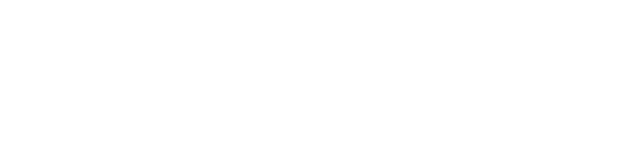
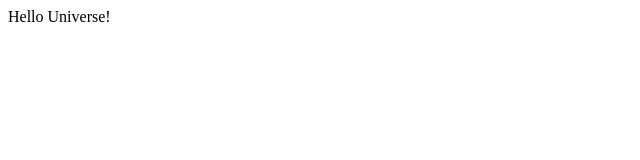
Before and after one commit to jeffersonsnow/conflict-practice, a plain HTML site: page index.html in a window 1280 px wide. Shown: the whole page, without its empty margins (0-640 px from the left). Drawn offline with Linux system fonts and the light colour scheme.

Commit message:
index change

```diff
--- a/index.html
+++ b/index.html
@@ -5,6 +5,8 @@
     <title>Conflict Practice</title>
   </head>
   <body>
-
+<div class="garbage">
+  Hello Universe!
+</div>
   </body>
 </html>
```
